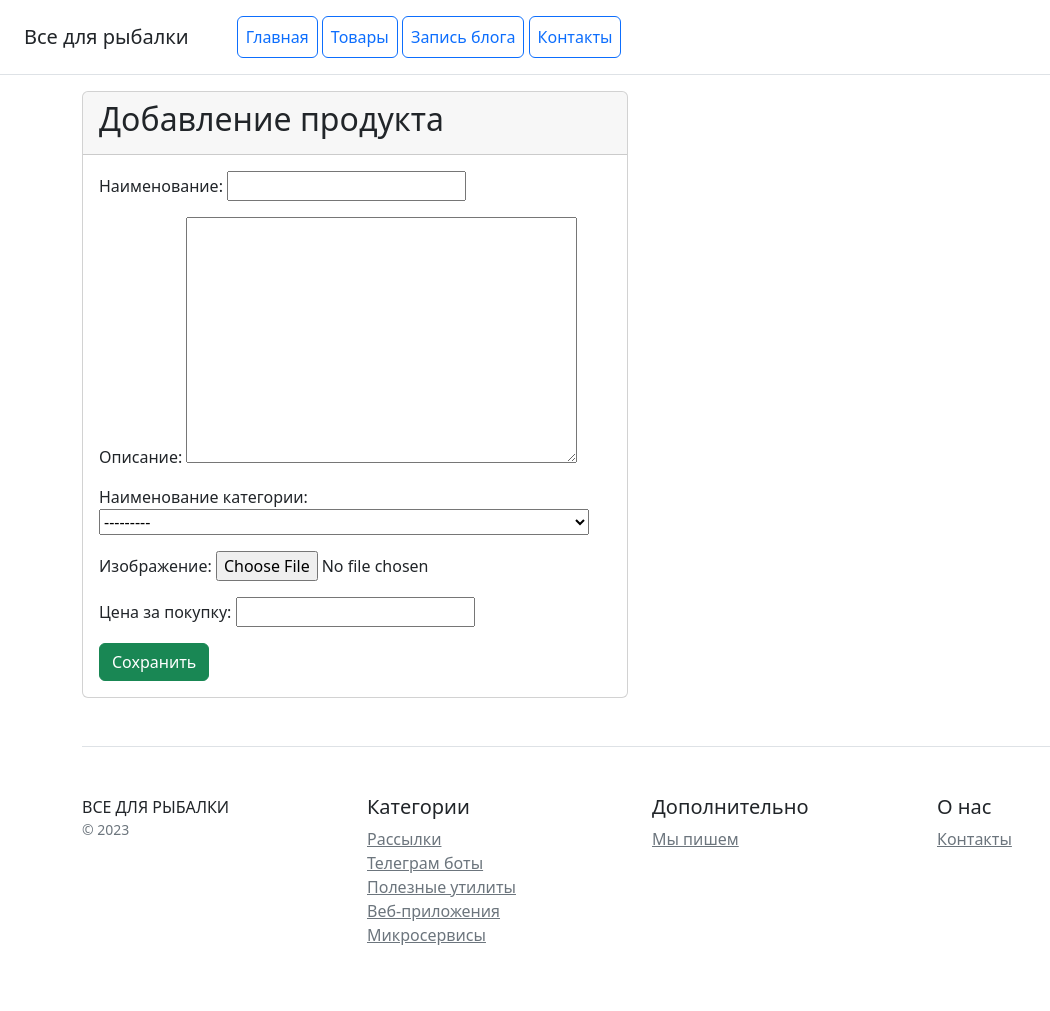
After one commit to MilanKutnaGora/Project_django, a Django app: page /shop/create/ in a window 1280 px wide. The commit adds this page. Shown: the whole page, without its empty margins (0-1050 px from the left). Run offline with Django 4.2, Linux system fonts and the light colour scheme; data comes from the database, SQL or seed files in the repository; some libraries are stand-ins or nearby versions.

Commit message:
step 1 GRUD with forms

```diff
--- /dev/null
+++ b/catalog/forms.py
@@ -0,0 +1,10 @@
+from django import forms
+
+from catalog.models import Product
+
+
+class ProductForm(forms.ModelForm):
+
+    class Meta:
+        model = Product
+        fields = ('name', 'description', 'category', 'image', 'price',)
--- /dev/null
+++ b/catalog/templates/catalog/product_form.html
@@ -0,0 +1,20 @@
+{% extends 'catalog/base.html' %}
+
+{% block content_1 %}
+    <div class="col-6">
+        <div class="card">
+            <div class="card-header">
+                <h2 class="card-title">
+                    Добавление продукта
+                </h2>
+            </div>
+            <div class="card-body">
+                <form method="post" enctype="multipart/form-data">
+                    {% csrf_token %}
+                    {{ form.as_p }}
+                    <button type="submit" class="btn btn-success">Сохранить</button>
+                </form>
+            </div>
+        </div>
+    </div>
+{% endblock %}
--- a/catalog/templates/catalog/shop.html
+++ b/catalog/templates/catalog/shop.html
@@ -1,6 +1,9 @@
 {% extends 'catalog/base.html' %}
 {% load my_tags %}
 {% block content_1 %}
+    <div class="col-12 mb-5">
+    <a class="btn btn-outline-primary" href="{% url 'catalog:create_product' %}">Добавить товар</a>
+    </div>
     {% for object in object_list %}
         <div class="col-3">
             <div class="card mb-4 box-shadow">
@@ -18,7 +21,8 @@
                         <li>- цена {{ object.price }} руб.</li>
                         <li>- Гарантия 12 месяцев </li>
                     </ul>
-                <a href="product/{{ object.id }}" class="btn btn-lg btn-block btn-outline-primary">Купить</a>
+                    <a href="product/{{ object.id }}" class="btn btn-lg btn-block btn-outline-primary">Просмотр</a>
+                    <a href="{% url 'catalog:update_product' object.pk %}" class="btn btn-lg btn-block btn-outline-primary">Редактировать</a>
                 </div>
             </div>
         </div>
--- a/catalog/urls.py
+++ b/catalog/urls.py
@@ -1,6 +1,6 @@
 from django.urls import path
 from catalog.apps import CatalogConfig
-from catalog.views import index, index_contacts, ProductListView, ProductDetailView
+from catalog.views import index, index_contacts, ProductListView, ProductDetailView, ProductCreateView, ProductUpdateView
 
 app_name = CatalogConfig.name
 
@@ -9,4 +9,6 @@ urlpatterns = [
     path('contacts/', index_contacts, name='index_contact'),
     path('shop/', ProductListView.as_view(), name='index_shop'),
     path('shop/product/<int:pk>/', ProductDetailView.as_view(), name='index_product'),
+    path('shop/create/', ProductCreateView.as_view(), name='create_product'),
+    path('shop/update/<int:pk>/', ProductUpdateView.as_view(), name='update_product'),
 ]
--- a/catalog/views.py
+++ b/catalog/views.py
@@ -1,6 +1,8 @@
 from django.shortcuts import render
-from django.views.generic import ListView, DetailView
+from django.urls import reverse_lazy
+from django.views.generic import ListView, DetailView, CreateView, UpdateView
 
+from catalog.forms import ProductForm
 from catalog.models import Product
 
 
@@ -33,3 +35,17 @@ def index_product(request, pk):
         }
 
     return render(request, 'catalog/product.html', context)
+
+
+
+class ProductCreateView(CreateView):
+   model = Product
+   form_class = ProductForm
+   success_url = reverse_lazy('catalog:index_shop')
+
+
+
+class ProductUpdateView(UpdateView):
+    model = Product
+    form_class = ProductForm
+    success_url = reverse_lazy('catalog:index_shop')
```
Lines whose indentation alone changed are shown as unchanged.
